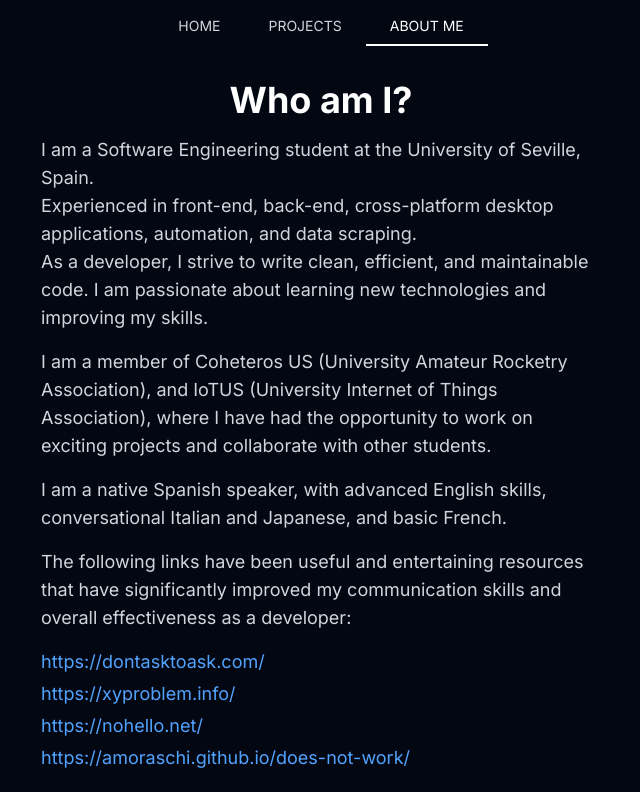
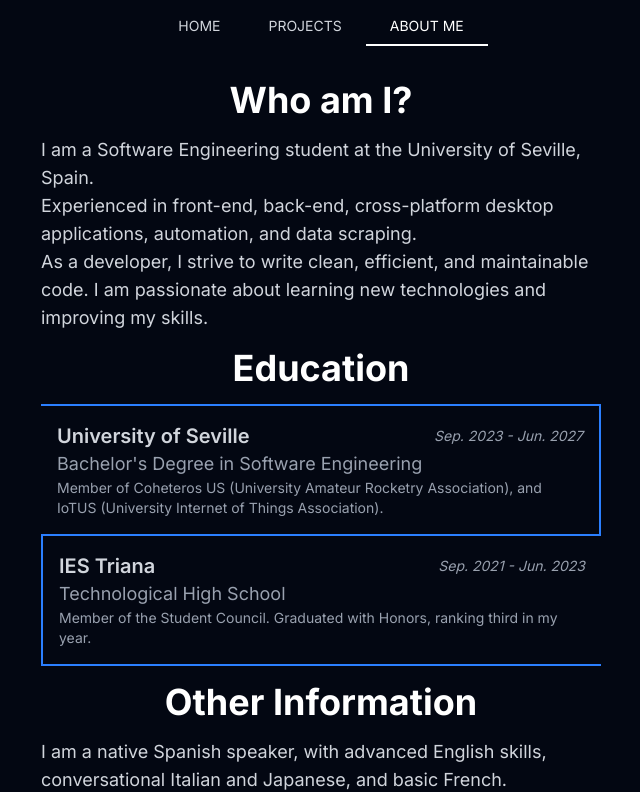
Before and after one commit to amoraschi/amoraschi.github.io, a Next.js app: page /about in a window 1280 px wide. Shown: the top 792 px of the page, without its empty margins (319-959 px from the left). Built offline with nearby package versions, Linux system fonts and the light colour scheme.

Commit message:
Add Education to About Me

```diff
--- a/src/app/about/page.tsx
+++ b/src/app/about/page.tsx
@@ -1,3 +1,4 @@
+import EducationCard from '@/components/education/education-card'
 import HeaderContainer from '@/components/header/header-container'
 import Link from 'next/link'
 
@@ -6,6 +7,23 @@
   'https://xyproblem.info/',
   'https://nohello.net/',
   'https://amoraschi.github.io/does-not-work/'
+]
+
+const education = [
+  {
+    institution: 'University of Seville',
+    type: 'Bachelor\'s Degree in Software Engineering',
+    entry: 'Sep. 2023',
+    graduation: 'Jun. 2027',
+    description: 'Member of Coheteros US (University Amateur Rocketry Association), and IoTUS (University Internet of Things Association).'
+  },
+  {
+    institution: 'IES Triana',
+    type: 'Technological High School',
+    entry: 'Sep. 2021',
+    graduation: 'Jun. 2023',
+    description: 'Member of the Student Council. Graduated with Honors, ranking third in my year.'
+  }
 ]
 
 export default function AboutPage () {
@@ -34,11 +52,26 @@
           <p>
             As a developer, I strive to write clean, efficient, and maintainable code. I am passionate about learning new technologies and improving my skills.
           </p>
-          <p
-            className='my-4'
+          <h1
+            className='text-4xl font-bold text-white text-center my-4'
           >
-            I am a member of Coheteros US (University Amateur Rocketry Association), and IoTUS (University Internet of Things Association), where I have had the opportunity to work on exciting projects and collaborate with other students.
-          </p>
+            Education
+          </h1>
+          {
+            education.map((edu, index) => (
+              <EducationCard
+                key={index}
+                index={index}
+                length={education.length}
+                {...edu}
+              />
+            ))
+          }
+          <h1
+            className='text-4xl font-bold text-white text-center my-4'
+          >
+            Other Information
+          </h1>
           <p>
             I am a native Spanish speaker, with advanced English skills, conversational Italian and Japanese, and basic French.
           </p>
--- /dev/null
+++ b/src/components/education/education-card.tsx
@@ -0,0 +1,55 @@
+interface EducationCardProps {
+  index: number
+  institution: string
+  type: string
+  entry: string
+  graduation: string
+  description: string
+  length: number
+}
+
+export default function EducationCard ({
+  index,
+  institution,
+  type,
+  entry,
+  graduation,
+  description,
+  length
+}: Readonly<EducationCardProps>) {
+  console.log(index)
+  return (
+    <div
+      className={`
+        ${index % 2 === 0 ? 'border-r-2' : 'border-l-2'}
+        ${index === length - 1 ? 'border-b-2' : ''}
+        border-t-2 border-blue-500 p-4
+      `}
+    >
+      <div
+        className='flex justify-between items-center'
+      >
+        <h2
+          className='font-semibold text-xl'
+        >
+          {institution}
+        </h2>
+        <p
+          className='italic text-gray-400 text-sm'
+        >
+          {entry} - {graduation}
+        </p>
+      </div>
+      <h3
+        className='text-gray-400'
+      >
+        {type}
+      </h3>
+      <p
+        className='text-gray-400 text-sm'
+      >
+        {description}
+      </p>
+    </div>
+  )
+}
```
